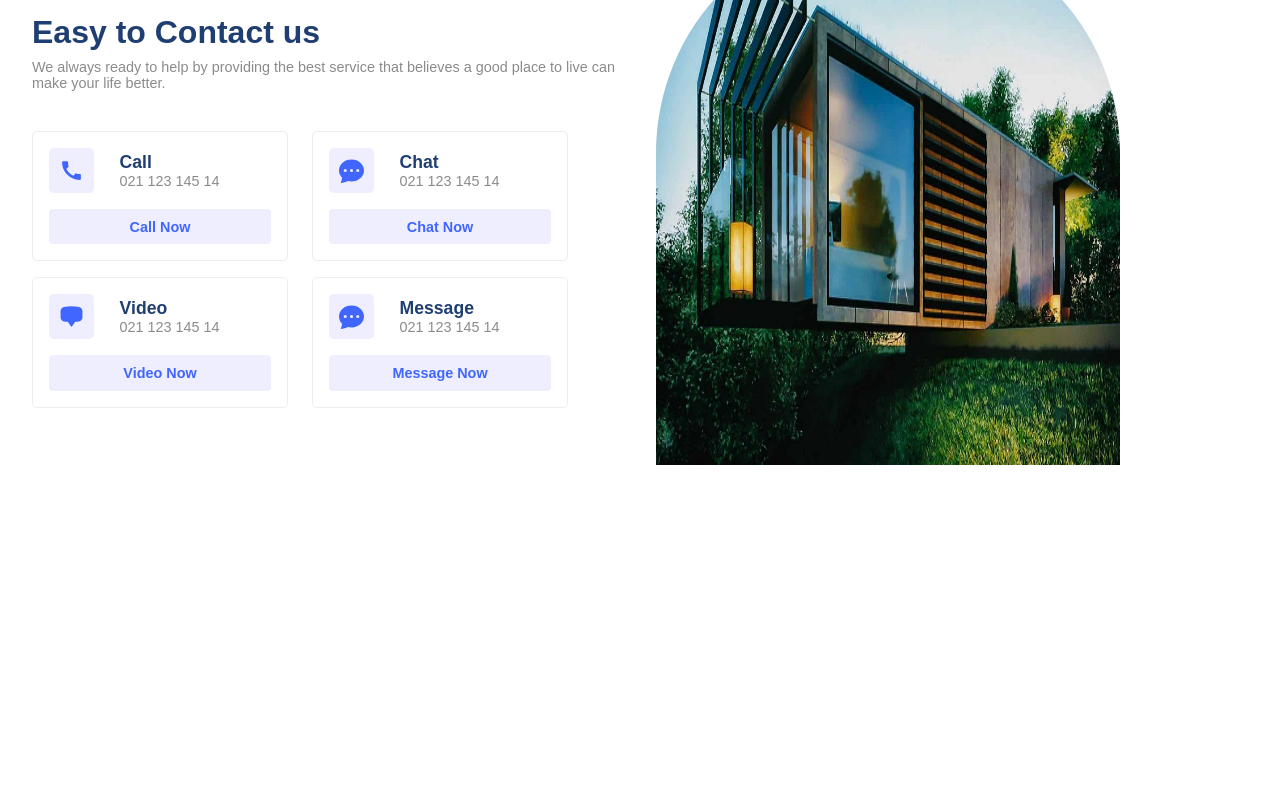
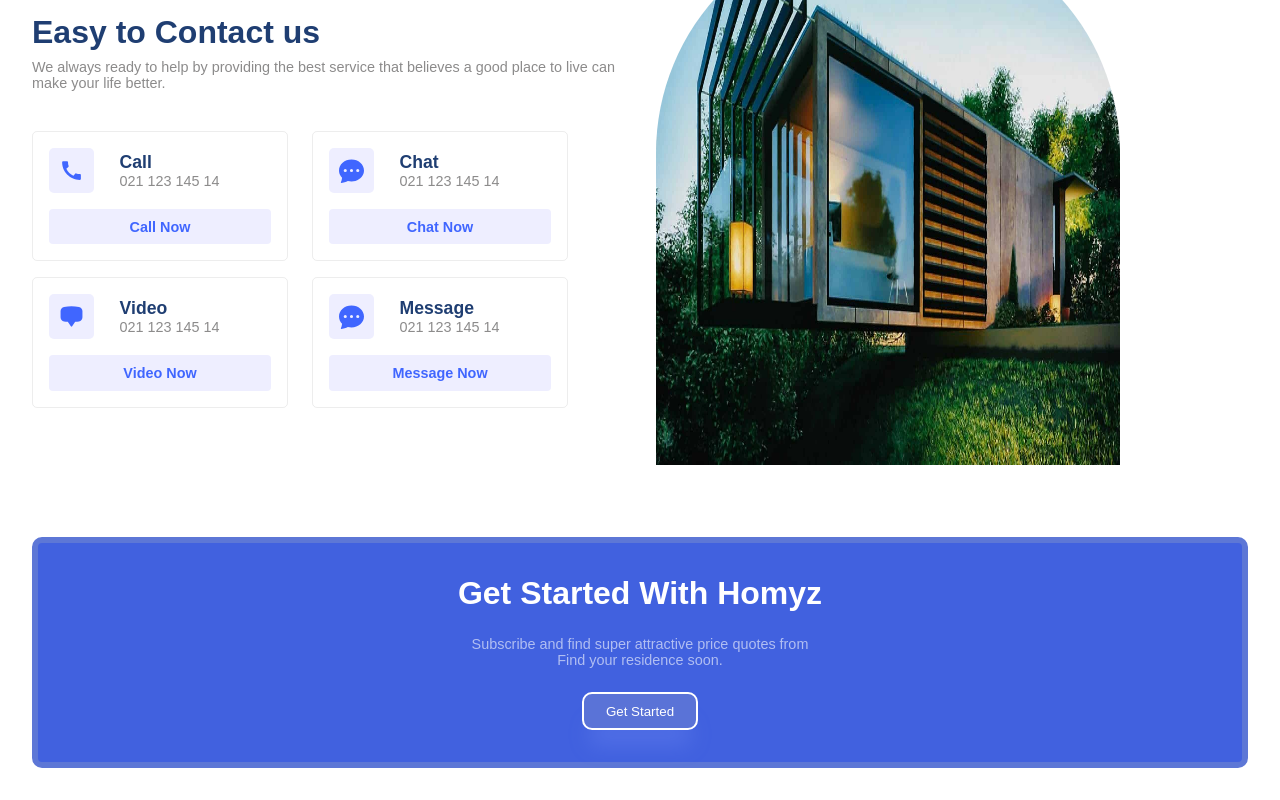
Before and after one commit to guanghui28/FullStack_Real_Estate, a React (Vite) app: page / in a window 1280 px wide. Shown: the part 2112-2912 px from the top of the page. Before the commit the page ends 2617 px from the top, so only its background shows below. Built offline with nearby package versions, Linux system fonts and the light colour scheme.

Commit message:
get started

```diff
--- a/src/App.jsx
+++ b/src/App.jsx
@@ -5,6 +5,7 @@
 import Residencies from "./components/Residencies/Residencies";
 import Value from "./components/Value/Value";
 import Contact from "./components/Contact/Contact";
+import GetStarted from "./components/GetStarted/GetStarted";
 
 export default function App() {
 	return (
@@ -18,6 +19,7 @@
 			<Residencies />
 			<Value />
 			<Contact />
+			<GetStarted />
 		</div>
 	);
 }
--- /dev/null
+++ b/src/components/GetStarted/GetStarted.css
@@ -0,0 +1,24 @@
+.inner-container {
+	gap: 1.5rem;
+	background: #4161df;
+	padding: 2rem;
+	border-radius: 10px;
+	border: 6px solid #5d77d6;
+	text-align: center;
+}
+
+.inner-container .primaryText {
+	color: white;
+	font-weight: 600;
+}
+
+.inner-container .secondaryText {
+	color: rgba(255, 255, 255, 0.587);
+}
+
+.inner-container .button {
+	background: #5a73d7;
+	border-radius: 10px;
+	border: 2px solid white;
+	box-shadow: var(--shadow);
+}
--- /dev/null
+++ b/src/components/GetStarted/GetStarted.jsx
@@ -0,0 +1,21 @@
+import "./GetStarted.css";
+
+export default function GetStarted() {
+	return (
+		<section className="g-wrapper">
+			<div className="paddings innerWidth g-container">
+				<div className="flexColCenter inner-container">
+					<span className="primaryText">Get Started With Homyz</span>
+					<span className="secondaryText">
+						Subscribe and find super attractive price quotes from
+						<br />
+						Find your residence soon.
+					</span>
+					<button className="button">
+						<a href="mailto:phamquanghuy2809@gmail.com">Get Started</a>
+					</button>
+				</div>
+			</div>
+		</section>
+	);
+}
```
